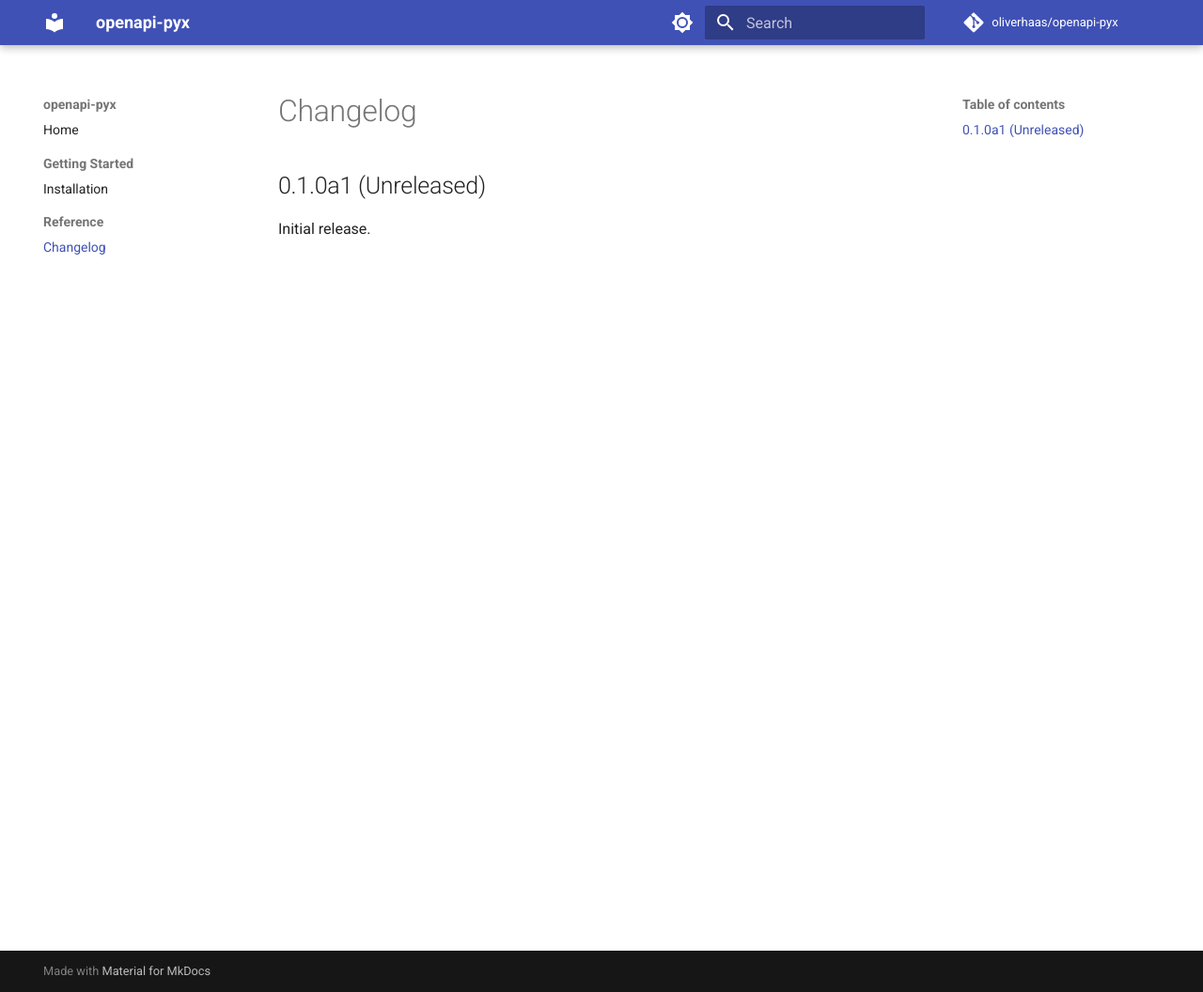
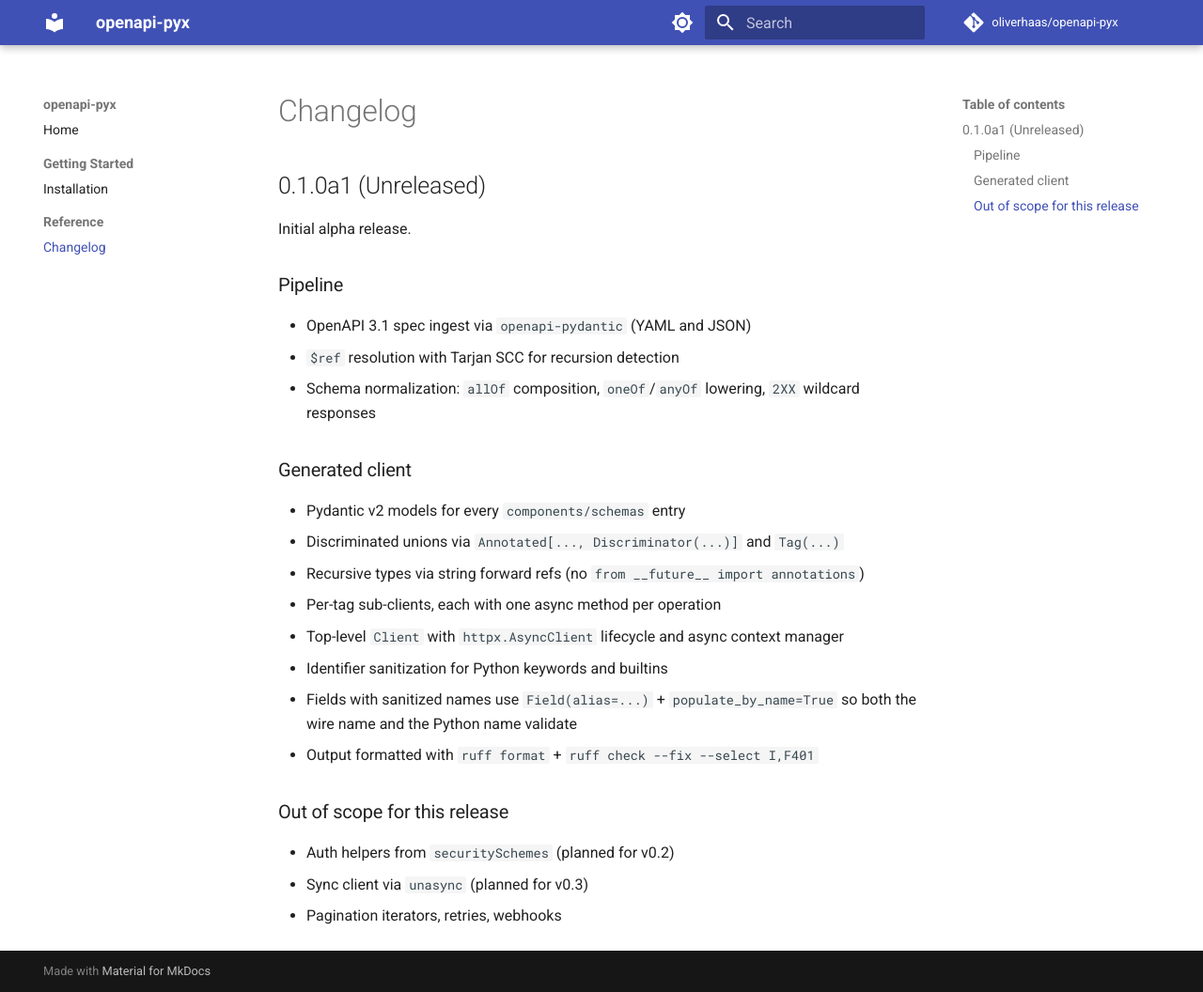
Before and after one commit to oliverhaas/openapi-pyx, an MkDocs documentation site: the page built from docs/reference/changelog.md, in a window 1280 px wide and 1056 px high. Shown: the whole window at 94% size. Built offline with MkDocs 1.6.1 and Material for MkDocs 9.7.7, drawn with Linux system fonts in a browser that asks for light colours; comment, search, counter and statistics services are not loaded; the version menu is left out.

Commit message:
docs: fill v0.1.0a1 changelog with shipped features

```diff
--- a/docs/reference/changelog.md
+++ b/docs/reference/changelog.md
@@ -2,4 +2,29 @@
 
 ## 0.1.0a1 (Unreleased)
 
-Initial release.
+Initial alpha release.
+
+### Pipeline
+
+- OpenAPI 3.1 spec ingest via `openapi-pydantic` (YAML and JSON)
+- `$ref` resolution with Tarjan SCC for recursion detection
+- Schema normalization: `allOf` composition, `oneOf`/`anyOf` lowering,
+  `2XX` wildcard responses
+
+### Generated client
+
+- Pydantic v2 models for every `components/schemas` entry
+- Discriminated unions via `Annotated[..., Discriminator(...)]` and `Tag(...)`
+- Recursive types via string forward refs (no `from __future__ import annotations`)
+- Per-tag sub-clients, each with one async method per operation
+- Top-level `Client` with `httpx.AsyncClient` lifecycle and async context manager
+- Identifier sanitization for Python keywords and builtins
+- Fields with sanitized names use `Field(alias=...)` + `populate_by_name=True`
+  so both the wire name and the Python name validate
+- Output formatted with `ruff format` + `ruff check --fix --select I,F401`
+
+### Out of scope for this release
+
+- Auth helpers from `securitySchemes` (planned for v0.2)
+- Sync client via `unasync` (planned for v0.3)
+- Pagination iterators, retries, webhooks
```
